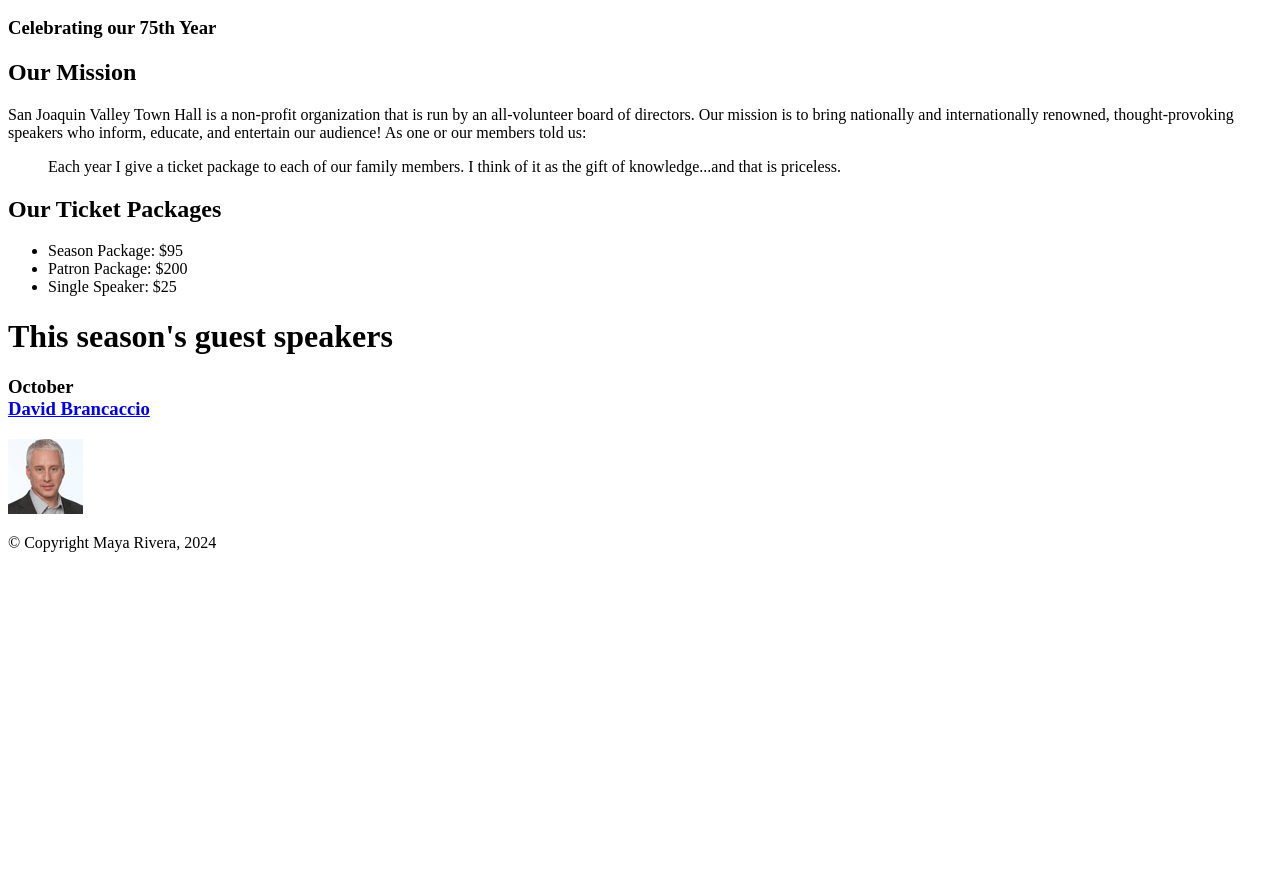
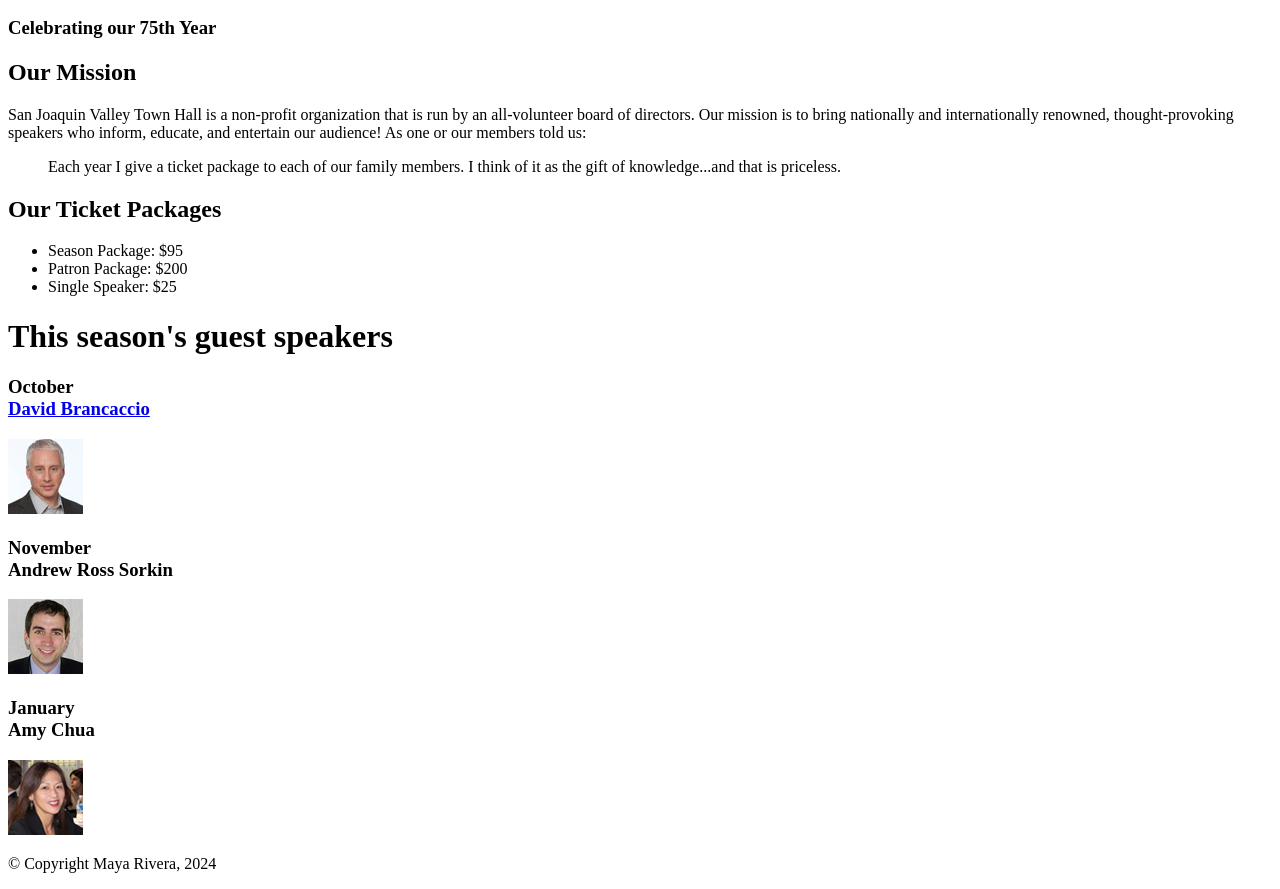
Before and after one commit to iarivera/A05, a plain HTML site: page index.html in a window 1280 px wide. Shown: the part 142-1031 px from the top of the page. Before the commit the page ends 800 px from the top, so only its background shows below. Drawn offline with Linux system fonts and the light colour scheme.

Commit message:
added season speaker pictures for Sorkin and Chua

```diff
--- a/index.html
+++ b/index.html
@@ -21,6 +21,10 @@
         <h1>This season's guest speakers</h1>
         <h3>October<br><a href="brancaccio.html">David Brancaccio</a></h3>
         <img src="images/brancaccio75.jpg" alt="Headshot of David Brancaccio">
+        <h3>November<br>Andrew Ross Sorkin</h3>
+        <img src="images/sorkin75.jpg">
+        <h3>January<br>Amy Chua</h3>
+        <img src="images/chua75.jpg">
         <footer>
             <p>&copy; Copyright Maya Rivera, 2024</p>
         </footer>
```
